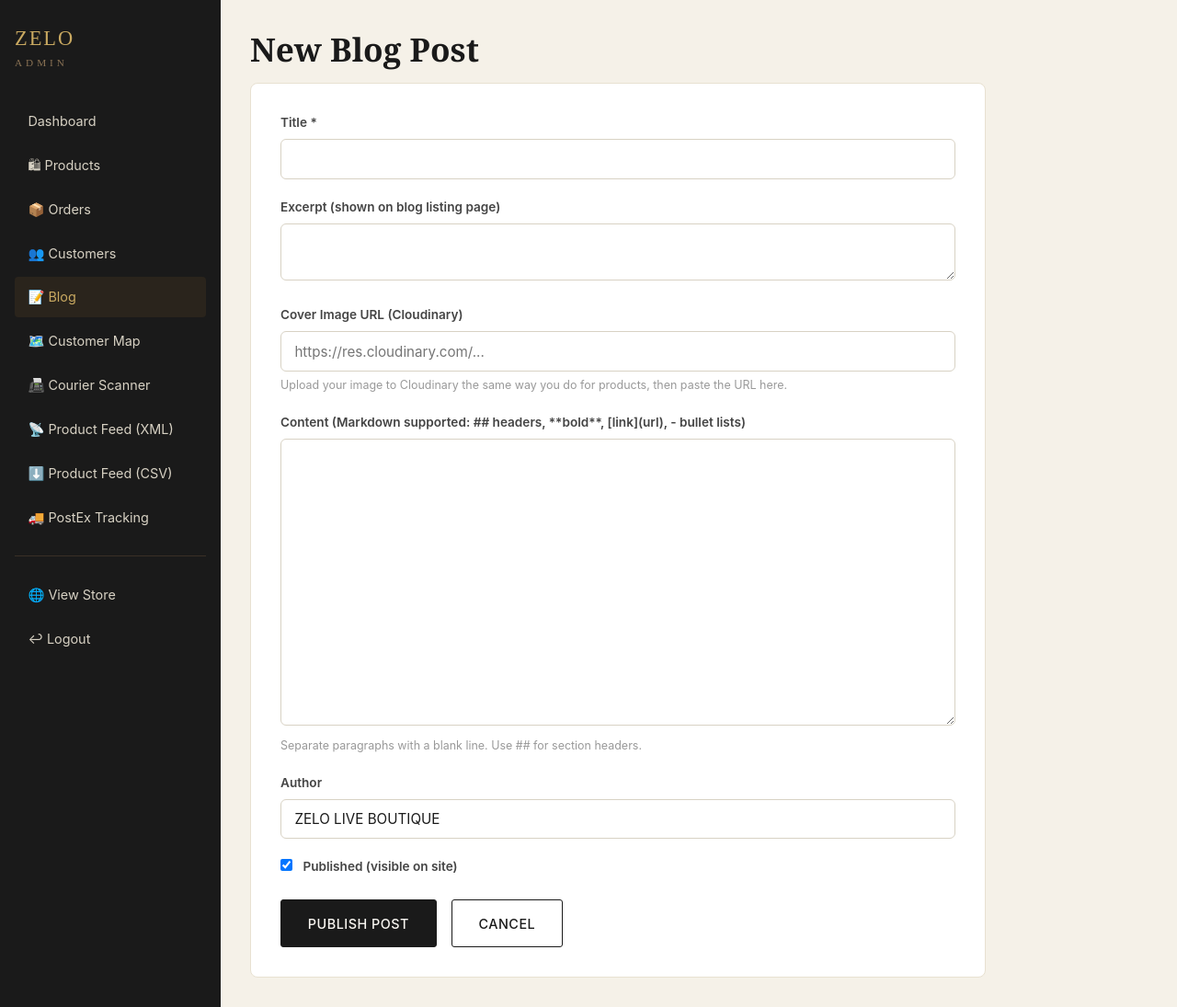
After one commit to manmarsci/zelo, a Flask app: page /admin/blog/new in a window 1280 px wide. The commit adds this page. Shown: the whole page at 92% size. Run offline with Flask 3, Linux system fonts and the light colour scheme; the visitor is signed in with stand-in values (Sample User, id 1); data that the repository does not hold is empty; some libraries are stand-ins or nearby versions.

Commit message:
blogs added to website

```diff
--- a/app.py
+++ b/app.py
@@ -636,6 +636,63 @@ def track_order():
 
     return render_template("track_order.html")
 
+# ---------- Admin: Blog ----------
+@app.route("/admin/blog")
+@admin_required
+def admin_blog():
+    posts = query("SELECT * FROM blog_posts ORDER BY created_at DESC")
+    return render_template("admin/blog_list.html", posts=posts)
+
+
+@app.route("/admin/blog/new", methods=["GET", "POST"])
+@app.route("/admin/blog/<int:pid>/edit", methods=["GET", "POST"])
+@admin_required
+def admin_blog_form(pid=None):
+    post = query_one("SELECT * FROM blog_posts WHERE id = ?", [pid]) if pid else None
+
+    if request.method == "POST":
+        f = request.form
+        title = f["title"].strip()
+
+        slug_input = f.get("slug", "").strip()
+        if slug_input:
+            slug = slugify(slug_input)
+        elif post and post["slug"]:
+            slug = post["slug"]
+        else:
+            slug = slugify(title)
+
+        data = [
+            title, slug, f.get("excerpt", "").strip(), f.get("content", ""),
+            f.get("cover_image", "").strip() or None,
+            f.get("author", "").strip() or "ZELO LIVE BOUTIQUE",
+            f.get("is_active") == "on"
+        ]
+
+        if post:
+            execute("""
+                UPDATE blog_posts SET title=?, slug=?, excerpt=?, content=?, cover_image=?, author=?, is_active=?
+                WHERE id=?
+            """, data + [pid])
+            flash("Blog post updated.", "success")
+        else:
+            execute("""
+                INSERT INTO blog_posts (title, slug, excerpt, content, cover_image, author, is_active)
+                VALUES (?,?,?,?,?,?,?)
+            """, data)
+            flash("Blog post created.", "success")
+
+        return redirect(url_for("admin_blog"))
+
+    return render_template("admin/blog_form.html", post=post)
+
+
+@app.route("/admin/blog/<int:pid>/delete", methods=["POST"])
+@admin_required
+def admin_blog_delete(pid):
+    execute("DELETE FROM blog_posts WHERE id = ?", [pid])
+    flash("Blog post deleted.", "success")
+    return redirect(url_for("admin_blog"))
 
 # ---------- Admin ----------
 @app.route("/admin")
--- a/templates/admin/base.html
+++ b/templates/admin/base.html
@@ -145,6 +145,7 @@
       <a href="{{ url_for('admin_orders') }}" class="{{ 'active' if 'order' in request.endpoint }}">📦 Orders</a>
       <a href="{{ url_for('admin_customers') }}" class="{{ 'active' if 'customer' in request.endpoint }}">👥 Customers</a>
       <!-- NEW LINKS -->
+      <a href="{{ url_for('admin_blog') }}" class="{{ 'active' if 'blog' in request.endpoint }}">📝 Blog</a>
       <a href="{{ url_for('admin_map') }}" class="{{ 'active' if request.endpoint=='admin_map' }}">🗺️ Customer Map</a>
       <a href="{{ url_for('admin_courier_scanner') }}" class="{{ 'active' if 'courier' in request.endpoint }}">📠 Courier Scanner</a>
       <a href="{{ url_for('feed_google_merchant') }}" target="_blank">📡 Product Feed (XML)</a>
--- /dev/null
+++ b/templates/admin/blog_form.html
@@ -0,0 +1,73 @@
+{% extends "admin/base.html" %}
+{% block content %}
+<style>
+.bf-field { margin-bottom: 1.25rem; }
+.bf-field label { display:block; font-size:.85rem; font-weight:600; margin-bottom:.4rem; color:#444; }
+.bf-field input[type=text], .bf-field input[type=url], .bf-field textarea {
+  width:100%; padding:.7rem .9rem; border:1px solid #d8d2c4; border-radius:6px; font-size:.95rem; font-family:inherit;
+}
+.bf-hint { font-size:.78rem; color:#999; margin-top:.3rem; }
+.bf-preview { margin-top:.75rem; max-width:280px; border-radius:6px; border:1px solid #e8e1d1; display:none; }
+</style>
+
+<h1>{{ "Edit" if post else "New" }} Blog Post</h1>
+
+<form method="post" style="background:#fff; padding:2rem; border-radius:8px; border:1px solid #e8e1d1; max-width:800px;">
+  <div class="bf-field">
+    <label>Title *</label>
+    <input type="text" name="title" value="{{ post.title if post else '' }}" required />
+  </div>
+
+  {% if post %}
+  <div class="bf-field">
+    <label>URL Slug</label>
+    <input type="text" name="slug" value="{{ post.slug }}" />
+    <p class="bf-hint">⚠️ Changing this changes the post's live URL. Only edit if needed.</p>
+  </div>
+  {% endif %}
+
+  <div class="bf-field">
+    <label>Excerpt (shown on blog listing page)</label>
+    <textarea name="excerpt" rows="2">{{ post.excerpt if post else '' }}</textarea>
+  </div>
+
+  <div class="bf-field">
+    <label>Cover Image URL (Cloudinary)</label>
+    <input type="url" id="coverImageInput" name="cover_image" value="{{ post.cover_image if post and post.cover_image else '' }}" placeholder="https://res.cloudinary.com/..." oninput="previewCover(this.value)" />
+    <p class="bf-hint">Upload your image to Cloudinary the same way you do for products, then paste the URL here.</p>
+    <img id="coverPreview" class="bf-preview" src="{{ post.cover_image if post and post.cover_image else '' }}" style="{{ 'display:block;' if post and post.cover_image else '' }}" />
+  </div>
+
+  <div class="bf-field">
+    <label>Content (Markdown supported: ## headers, **bold**, [link](url), - bullet lists)</label>
+    <textarea name="content" rows="18" style="font-family:monospace; font-size:.88rem;" required>{{ post.content if post else '' }}</textarea>
+    <p class="bf-hint">Separate paragraphs with a blank line. Use ## for section headers.</p>
+  </div>
+
+  <div class="bf-field">
+    <label>Author</label>
+    <input type="text" name="author" value="{{ post.author if post else 'ZELO LIVE BOUTIQUE' }}" />
+  </div>
+
+  <div class="bf-field">
+    <label><input type="checkbox" name="is_active" style="width:auto; margin-right:.5rem;" {{ 'checked' if not post or post.is_active }} /> Published (visible on site)</label>
+  </div>
+
+  <div style="display:flex; gap:1rem; margin-top:1.5rem;">
+    <button type="submit" class="btn btn-primary">{{ "Update" if post else "Publish" }} Post</button>
+    <a href="{{ url_for('admin_blog') }}" class="btn btn-outline">Cancel</a>
+  </div>
+</form>
+
+<script>
+function previewCover(url) {
+  const img = document.getElementById('coverPreview');
+  if (url && url.startsWith('http')) {
+    img.src = url;
+    img.style.display = 'block';
+  } else {
+    img.style.display = 'none';
+  }
+}
+</script>
+{% endblock %}
```
Also changed, not shown: templates/admin/blog_list.html (added, +33 -0 lines), 1 other file.
